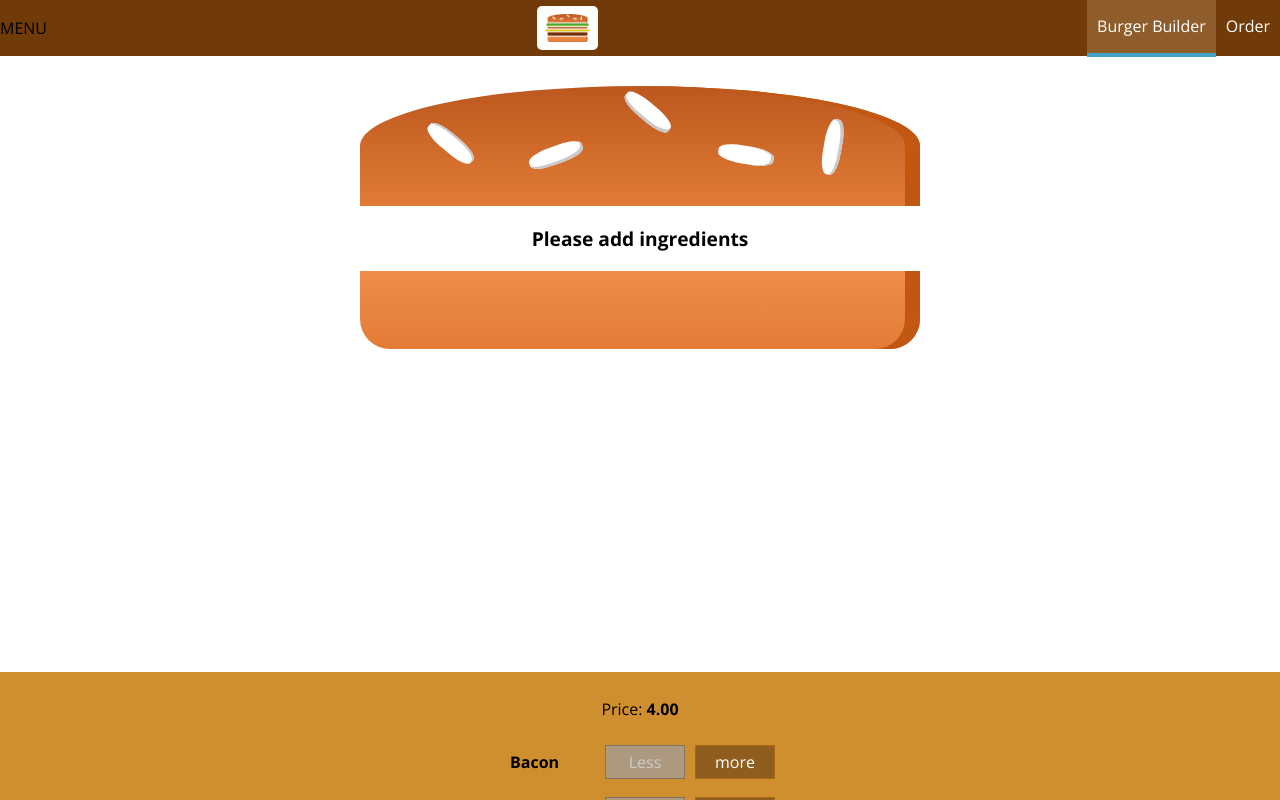
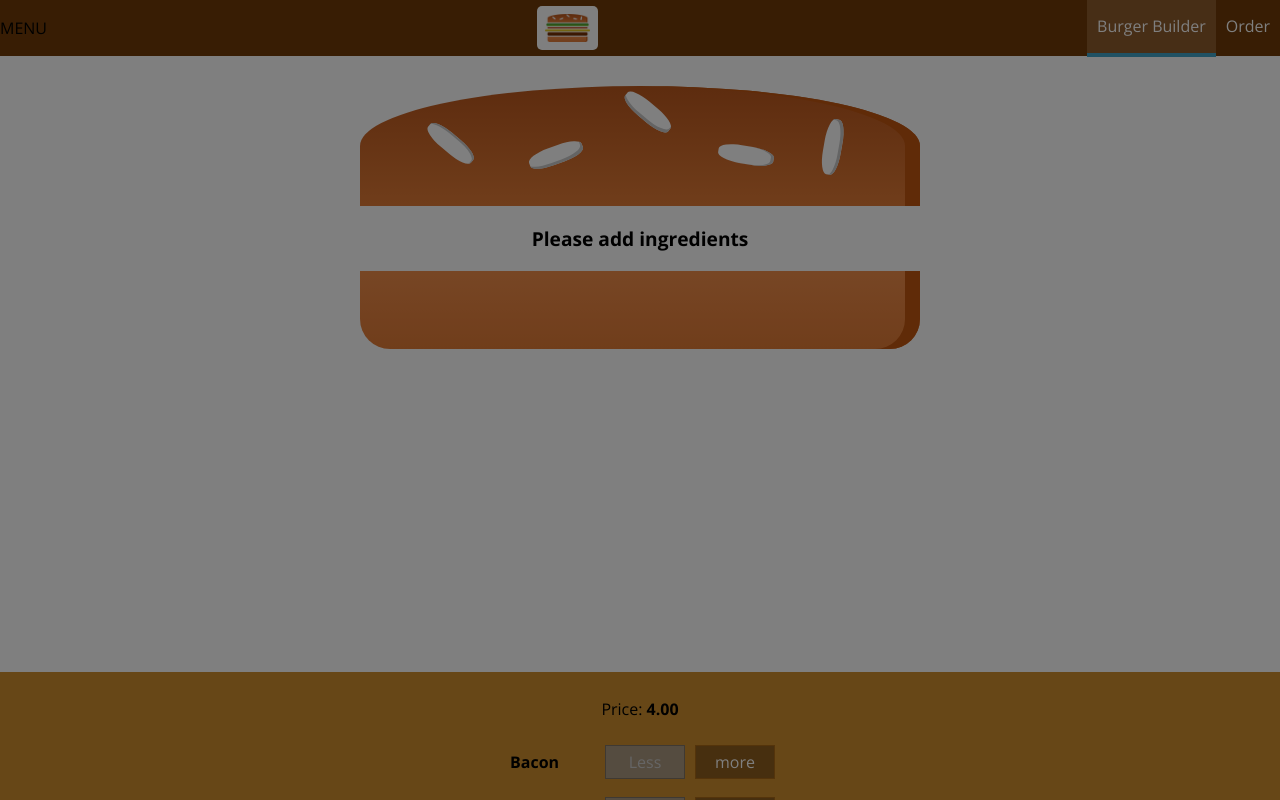
Before and after one commit to sigflysea/my-burger, a React (Create React App) app: page / in a window 1280 px wide. Shown: the top 800 px of the page. Built offline with nearby package versions, Linux system fonts and the light colour scheme.

Commit message:
lecture 150 sidedrawer

```diff
--- a/src/components/Layout/Layout.js
+++ b/src/components/Layout/Layout.js
@@ -1,17 +1,30 @@
-import React from 'react';
+import React, { Component } from 'react';
 import Auxi from '../../hoc/Auxi';
 import Toolbar from '../Navigation/Toolbar/Toolbar';
+import SideDrawer from '../Navigation/SideDrawer/SideDrawer';
+import classes from './Layout.module.css';
 
-import classes from './Layout.module.css';
-const layout = (props) => {
+class Layout extends Component {
+    state = {
+        showSideDrawer: true,
+    };
+    sideDrawerCloseHandler = () => {
+        this.setState({ showSideDrawer: false });
+    };
+    render() {
         return (
             <Auxi>
+                <SideDrawer
+                    open={this.state.showSideDrawer}
+                    closed={this.sideDrawerCloseHandler}
+                />
                 <Toolbar />
                 <main className={classes.Content}>
-                {props.children}
+                    {this.props.children}
                 </main>
             </Auxi>
         );
-};
+    }
+}
 
-export default layout;
+export default Layout;
--- a/src/components/Logo/Logo.module.css
+++ b/src/components/Logo/Logo.module.css
@@ -1,7 +1,7 @@
 .Logo {
     background-color: white;
     padding: 8px;
-    height: 80%;
+    height: 100%;
     border-radius: 5px;
     box-sizing: border-box;
 }
--- a/src/components/Navigation/NavigationItems/NavigationItem/NavigationItem.module.css
+++ b/src/components/Navigation/NavigationItems/NavigationItem/NavigationItem.module.css
@@ -1,18 +1,36 @@
+NavigationItem {
+    margin: 10px 0;
+    box-sizing: border-box;
+    display: block;
+    width: 100%;
+    align-items: center;
+}
+.NavigationItem a {
+    color: #8f5c2c;
+    text-decoration: none;
+    width: 100%;
+    box-sizing: border-box;
+    display: block;
+}
+.NavigationItem a:hover,
+.NavigationItem a:active,
+.NavigationItem a.active {
+    color: #40a4c8;
+}
+
+@media (min-width: 500px) {
     NavigationItem {
         margin: 0;
-    box-sizing: border-box;
         display: flex;
         height: 100%;
+        width: auto;
         align-items: center;
     }
     .NavigationItem a {
         color: white;
-    text-decoration: none;
         height: 100%;
         padding: 16px 10px;
         border-bottom: 4px solid transparent;
-    box-sizing: border-box;
-    display: block;
     }
     .NavigationItem a:hover,
     .NavigationItem a:active,
@@ -21,3 +39,4 @@
         border-bottom: 4px solid #40a4c8;
         color: white;
     }
+}
--- a/src/components/Navigation/NavigationItems/NavigationItems.module.css
+++ b/src/components/Navigation/NavigationItems/NavigationItems.module.css
@@ -3,6 +3,13 @@
     padding: 0;
     list-style: none;
     display: flex;
+    flex-flow: column;
     align-items: center;
     height: 100%;
 }
+
+@media (min-width: 500px) {
+    .NavigationItems {
+        flex-flow: row;
+    }
+}
--- /dev/null
+++ b/src/components/Navigation/SideDrawer/SideDrawer.js
@@ -0,0 +1,35 @@
+import React from 'react';
+import Logo from '../../Logo/Logo';
+import NavigationItems from '../NavigationItems/NavigationItems';
+import classes from './SideDrawer.module.css';
+import Auxi from '../../../hoc/Auxi';
+import Backdrop from '../../UI/Backdrop/Backdrop';
+const sideDrawer = (props) => {
+    let attachedClasses = [
+        classes.SideDrawer,
+        classes.Close,
+    ];
+    if (props.open) {
+        attachedClasses = [
+            classes.SideDrawer,
+            classes.Open,
+        ];
+    }
+    return (
+        <Auxi>
+            <Backdrop
+                show={props.open}
+                clicked={props.closed}
+            />
+            <div className={attachedClasses.join(' ')}>
+                <div className={classes.Logo}>
+                    <Logo />
+                </div>
+                <nav>
+                    <NavigationItems />
+                </nav>
+            </div>
+        </Auxi>
+    );
+};
+export default sideDrawer;
--- /dev/null
+++ b/src/components/Navigation/SideDrawer/SideDrawer.module.css
@@ -0,0 +1,31 @@
+.SideDrawer {
+    position: fixed;
+    width: 280px;
+    max-width: 70%;
+    height: 100%;
+    left: 0;
+    top: 0;
+    z-index: 200;
+    background-color: white;
+    padding: 32px 16px;
+    box-sizing: border-box;
+    transition: transform 0.3s ease-out;
+}
+
+@media (min-width: 500px) {
+    .SideDrawer {
+        display: none;
+    }
+}
+.Open {
+    transform: translateX(0);
+}
+
+.Close {
+    transform: translate(-100%);
+}
+
+.Logo {
+    height: 11%;
+    margin-bottom: 32px;
+}
--- a/src/components/Navigation/Toolbar/Toolbar.js
+++ b/src/components/Navigation/Toolbar/Toolbar.js
@@ -5,8 +5,12 @@
 const toolbar = (props) => (
     <header className={classes.Toolbar}>
         <div>MENU</div>
-        <Logo />
-        <NavigationItems />
+        <div className={classes.Logo}>
+            <Logo />
+        </div>
+        <div className={classes.DesktopOnly}>
+            <NavigationItems />
+        </div>
     </header>
 );
 export default toolbar;
--- a/src/components/Navigation/Toolbar/Toolbar.module.css
+++ b/src/components/Navigation/Toolbar/Toolbar.module.css
@@ -12,3 +12,12 @@
     box-sizing: border-box;
     z-index: 90;
 }
+.Logo {
+    height: 80%;
+}
+
+@media (max-width: 499px) {
+    .DesktopOnly {
+        display: none;
+    }
+}
```
Lines whose indentation alone changed are shown as unchanged.
